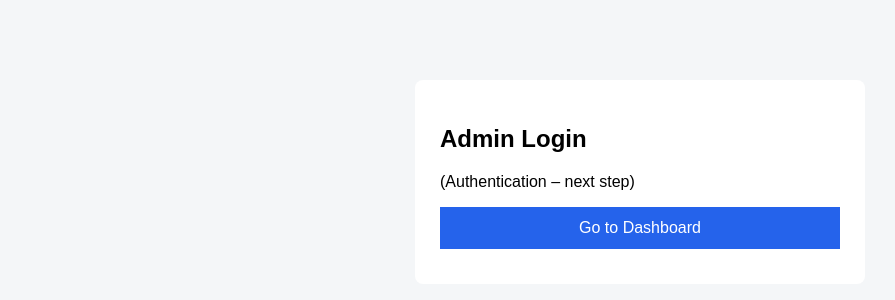
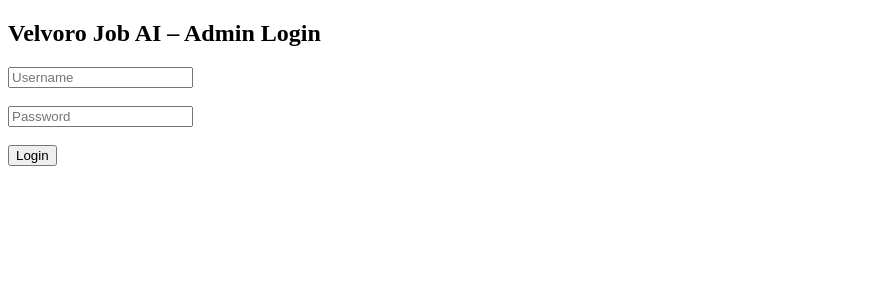
Before and after one commit to ovelvoro-stack/velvoro-job-ai, a Flask app: page /admin in a window 1280 px wide. Shown: the top 300 px of the page, without its empty margins (0-895 px from the left). Run offline with Flask 3, Linux system fonts and the light colour scheme.

Commit message:
Update admin_login.html

```diff
--- a/templates/admin_login.html
+++ b/templates/admin_login.html
@@ -1,14 +1,13 @@
 <!DOCTYPE html>
 <html>
-<head>
-  <title>Admin Login</title>
-  <link rel="stylesheet" href="/static/style.css">
-</head>
+<head><title>Admin Login</title></head>
 <body>
-<div class="container">
-<h2>Admin Login</h2>
-<p>(Authentication – next step)</p>
-<a class="btn" href="/dashboard">Go to Dashboard</a>
-</div>
+<h2>Velvoro Job AI – Admin Login</h2>
+
+<form method="post">
+    <input name="username" placeholder="Username"><br><br>
+    <input type="password" name="password" placeholder="Password"><br><br>
+    <button>Login</button>
+</form>
 </body>
 </html>
```
